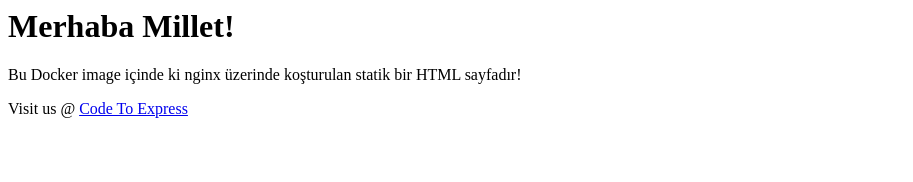
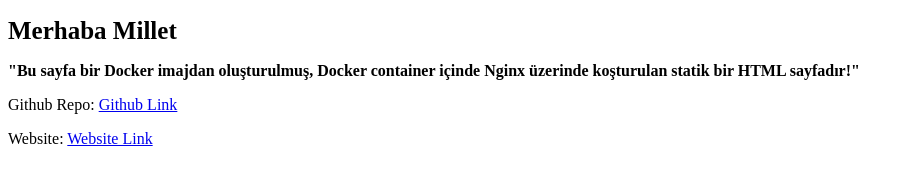
Before and after one commit to emrakin/DockerLearningRepo, a plain HTML site: page NginxServerHtml/index.html in a window 1280 px wide. Shown: the whole page, without its empty margins (0-913 px from the left). Drawn offline with Linux system fonts and the light colour scheme.

Commit message:
Dockerfile and html page changed by nginx: alpine

```diff
--- a/NginxServerHtml/index.html
+++ b/NginxServerHtml/index.html
@@ -1,5 +1,26 @@
-<html>
-<h1>Merhaba Millet!</h1>
-  <p>Bu Docker image içinde ki nginx üzerinde koşturulan statik bir HTML sayfadır!</p>
-  <p>Visit us @ <a href="https://emrakin.com/">Code To Express</a></p>
+<!DOCTYPE html>
+<html lang="en">
+<head>
+    <meta charset="UTF-8">
+    <meta name="viewport" content="width=device-width, initial-scale=1.0">
+    <meta http-equiv="X-UA-Compatible" content="ie=edge">
+    <title>Merhaba Millet - Nginx Docker</title>
+    <style>
+        h1{
+            font-size: 25px;
+        }
+        .altbaslik{
+            font-weight: bold;
+        }
+    </style>
+</head>
+<body>
+
+    <h1>
+        Merhaba Millet
+    </h1>
+    <p class="altbaslik">"Bu sayfa bir Docker imajdan oluşturulmuş, Docker container içinde Nginx üzerinde koşturulan statik bir HTML sayfadır!"</p>
+    <p>Github Repo: <a href="https://github.com/emrakin/DockerLearningRepo/tree/main/NginxServerHtml" target="_blank">Github Link</a></p>
+    <p>Website: <a href="https://www.emrakin.com" target="_blank">Website Link</a></p>
+</body>
 </html>
```
Also changed, not shown: 1 other file.
